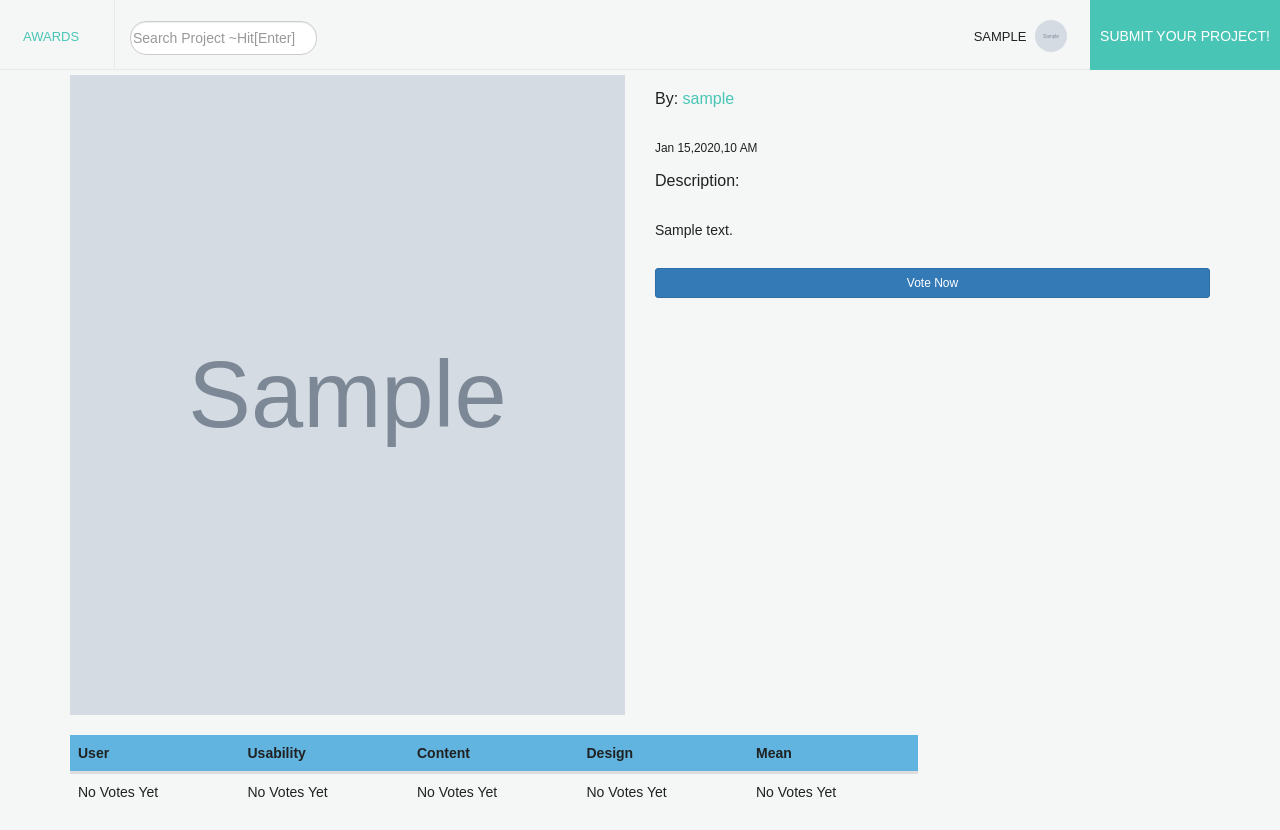
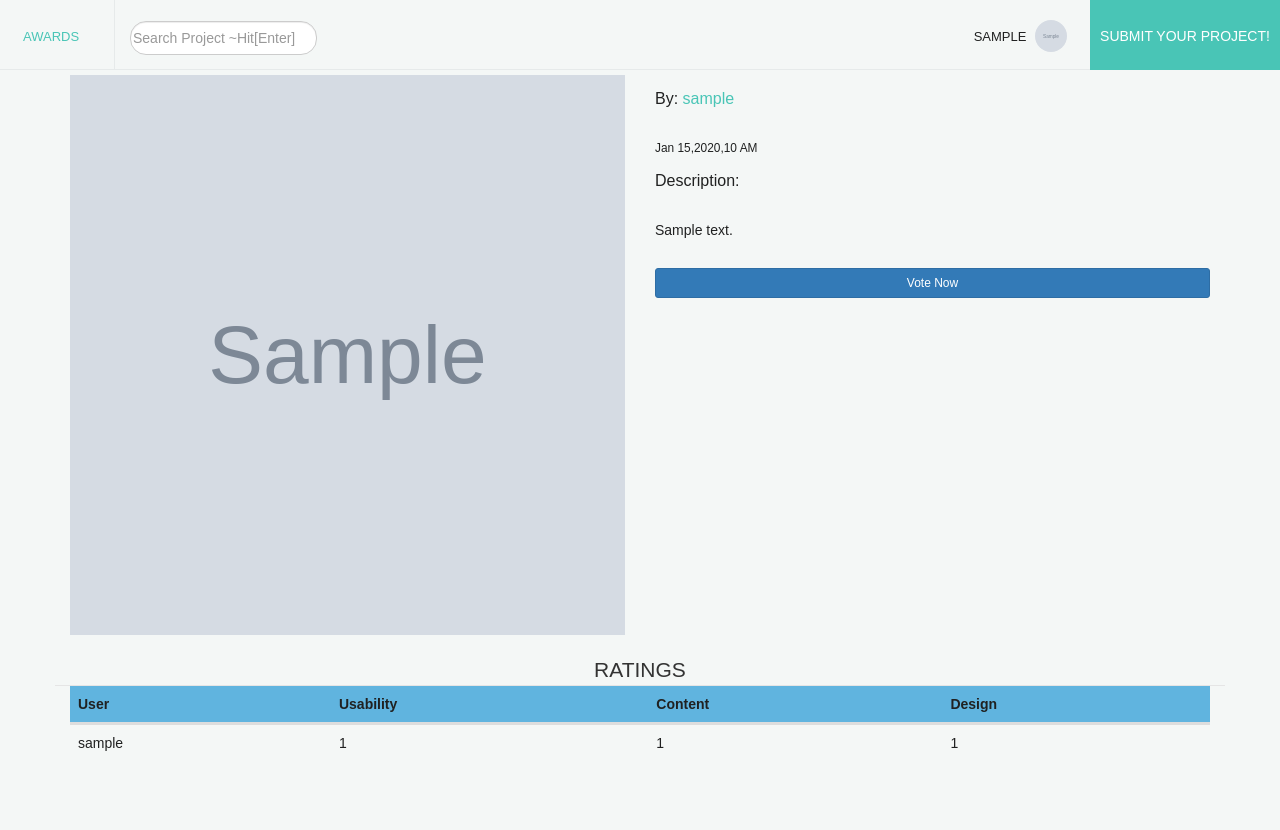
Before and after one commit to NyururuKelvin/awwardsApp, a Django app: page /project/1 in a window 1280 px wide. After the commit the page ends 751 px from the top, so only its background shows below. Run offline with Django 3.2, Linux system fonts and the light colour scheme; a user stored in the database is signed in; tables that the repository leaves empty hold one stand-in row (values such as "Sample post"); grey boxes marked "Sample" are stand-in pictures; some libraries are stand-ins or nearby versions; some web fonts are replaced.

Commit message:
my commit polish ratings view

```diff
--- a/projects/forms.py
+++ b/projects/forms.py
@@ -34,7 +34,7 @@ class PostProject(forms.ModelForm):
         model=Project
         fields=['image','title','description','link','location']
 
-class Votes(forms.ModelForm):
+class Voting(forms.ModelForm):
     class Meta:
         model=Votes
         fields=['usability','design','content']
--- a/projects/templates/project/project.html
+++ b/projects/templates/project/project.html
@@ -11,10 +11,10 @@
 <div class="container" style="margin-top: 5px;">
     <div class="row mt-3 mb-3">
         <div class="col-mg-5 col-col-md-5 col-xs-6" >
-            <img src="{{project.image.url}}" alt="" style="width: 100%; height: 80vh;" class="image-responsive">
+            <img src="{{project.image.url}}" alt="" style="width: 100%; height: 70vh;" class="image-responsive">
         </div>
         <div class="col-mg-7 col-col-md-7 col-xs-6 ml-3 mt-3">
-            <div class="form-inline"><h5>By: <a href="{% url 'profile' %}">{{project.user.username}}</a></h5>  <span class="small ml-3">{{project.posted |  date:"M d,Y,f A"}}</span></div>
+            <div class="form-inline"><h5>By: <a href="{% url 'profile' %}">{{project.user.username}}</a></h5><span class="small ml-3">{{project.posted |  date:"M d,Y,f A"}}</span></div>
             <h5 style="font-weight: bolder;">Description:</h5>
             <p>{{project.description}}</p>
             <div>
@@ -25,7 +25,7 @@
                   </p>
                   <div class="collapse" id="collapseExample">
                     <div class="card card-body">
-                        <form action="{% url 'vote' project.id %}" method="post">
+                        <form action="{% url 'vote' project.id %}" method="">
                         {% csrf_token%}
 
                         {% bootstrap_form form%}
@@ -37,11 +37,11 @@
             </div>
         </div>
     </div>
-    <div class="row mb-4">
-    <div class="col-lg-1 col-md-1"></div> <br>
-    <div class="col-lg-9 col-md-9">
-        {%if votes_list%}
-            {% for vote in votes_list%}
+    <div class="row mb-4"> <br>
+        <legend style="text-align: center; margin-bottom: 0%;">RATINGS</legend>
+    <div class="col-lg-12 col-md-12">
+        {%if votes%}
+            {% for vote in votes%}
                 <div>
                     <table class="table">
                         <thead class="thead" style="background-color: #60b4df;">
@@ -50,7 +50,6 @@
                             <th scope="col">Usability</th>
                             <th scope="col">Content</th>
                             <th scope="col">Design</th>
-                            <th scope="col">Mean</th>
                         </tr>
                         </thead>
                         <tbody>
@@ -59,7 +58,6 @@
                             <td scope="col">{{vote.usability}}</td>
                             <td scope="col">{{vote.content}}</td>
                             <td scope="col">{{vote.design}}</td>
-                            <td scope="col">{{mean}}</td>
                         </tr>
                         </tbody>
                     </table>
@@ -74,12 +72,10 @@
                     <th scope="col">Usability</th>
                     <th scope="col">Content</th>
                     <th scope="col">Design</th>
-                    <th scope="col">Mean</th>
                   </tr>
                 </thead>
                 <tbody>
                   <tr>
-                    <td scope="col">No Votes Yet</td>
                     <td scope="col">No Votes Yet</td>
                     <td scope="col">No Votes Yet</td>
                     <td scope="col">No Votes Yet</td>
@@ -91,7 +87,6 @@
 
         {% endif %}
     </div>
-    <div class="col-lg-1 col-md-1"></div>
     </div>
 </div>
 {% endblock %}
--- a/projects/views.py
+++ b/projects/views.py
@@ -2,7 +2,7 @@ from django.shortcuts import render,get_object_or_404,redirect
 from django.http  import HttpResponse
 from django.contrib.auth.decorators import login_required
 from .models import Profile,Project,Votes
-from .forms import PostProject,UpdateUser,UpdateProfile,SignUpForm,Votes
+from .forms import PostProject,UpdateUser,UpdateProfile,SignUpForm,Voting
 from django.contrib.auth.models import User
 from rest_framework.views import APIView
 from rest_framework.response import Response
@@ -31,17 +31,17 @@ def profile(request):
 @login_required
 def project(request, id):
     project= Project.objects.get(id=id)
-    votes=Votes()
+    votes= Votes.objects.all()
     if request.method=='POST':
-        form=Votes(request.POST,request.FILES)
+        form=Voting(request.POST,request.FILES)
         if form.is_valid():
 
             return redirect('project')
 
     else:
-        form=Votes()
+        form=Voting()
 
-    return render(request, 'project/project.html',{'project':project, 'form':form})
+    return render(request, 'project/project.html',{'project':project, 'votes':votes,'form':form})
 
 def vote(request, id):
     project= Project.objects.get(id=id)
```
